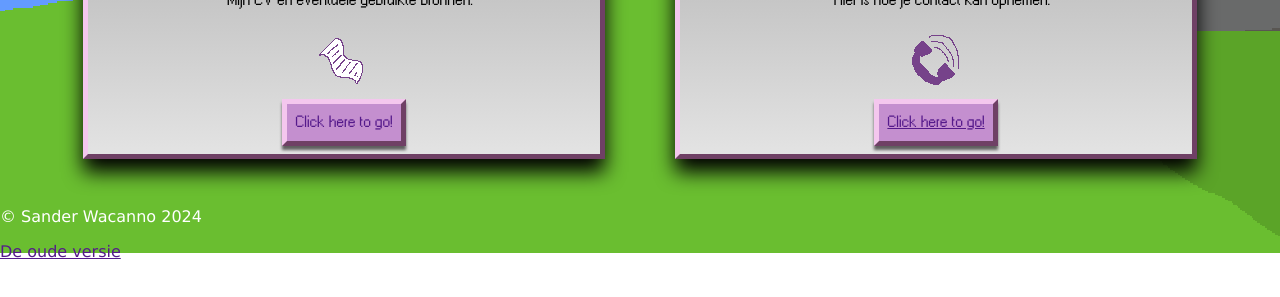
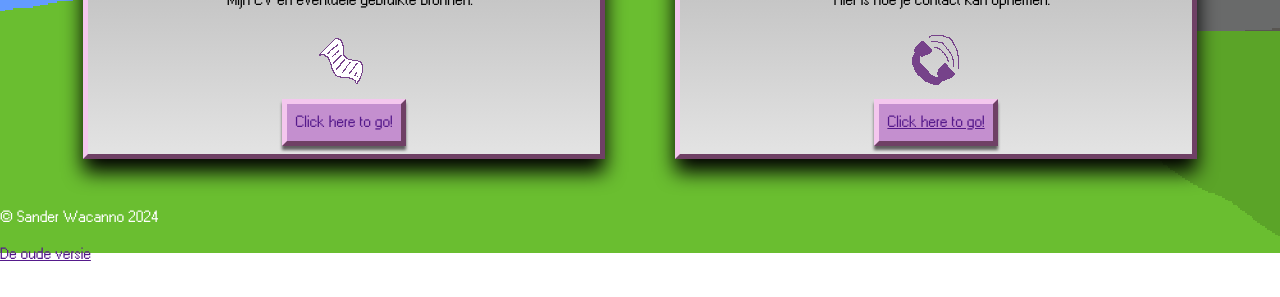
Before and after one commit to sanderwacanno/SanderPortfolio, a plain HTML site: page index.html in a window 1280 px wide. Shown: the part 467-764 px from the top of the page. Drawn offline with Linux system fonts and the light colour scheme.

Commit message:
footer font

```diff
--- a/css/stylenew.css
+++ b/css/stylenew.css
@@ -388,5 +388,6 @@ li {
 }
 
 footer{
+    font-family: var(--main-text-font);
     color: white;
 }
```
